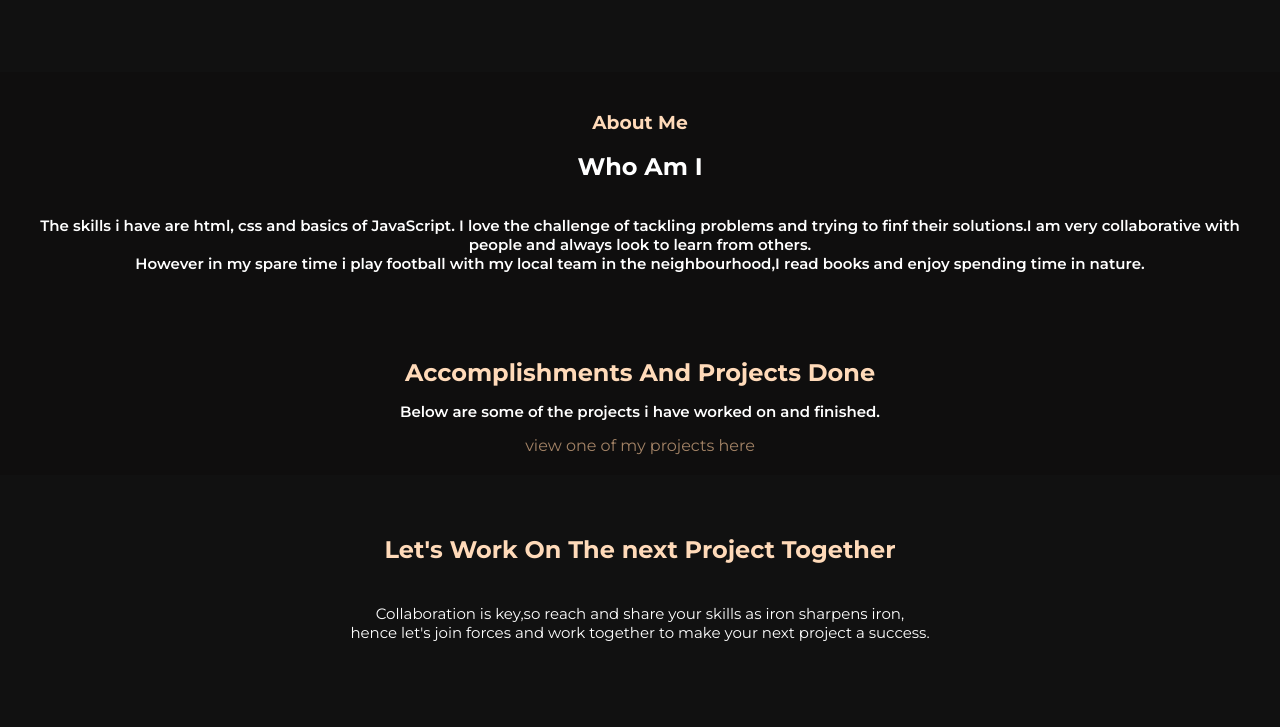
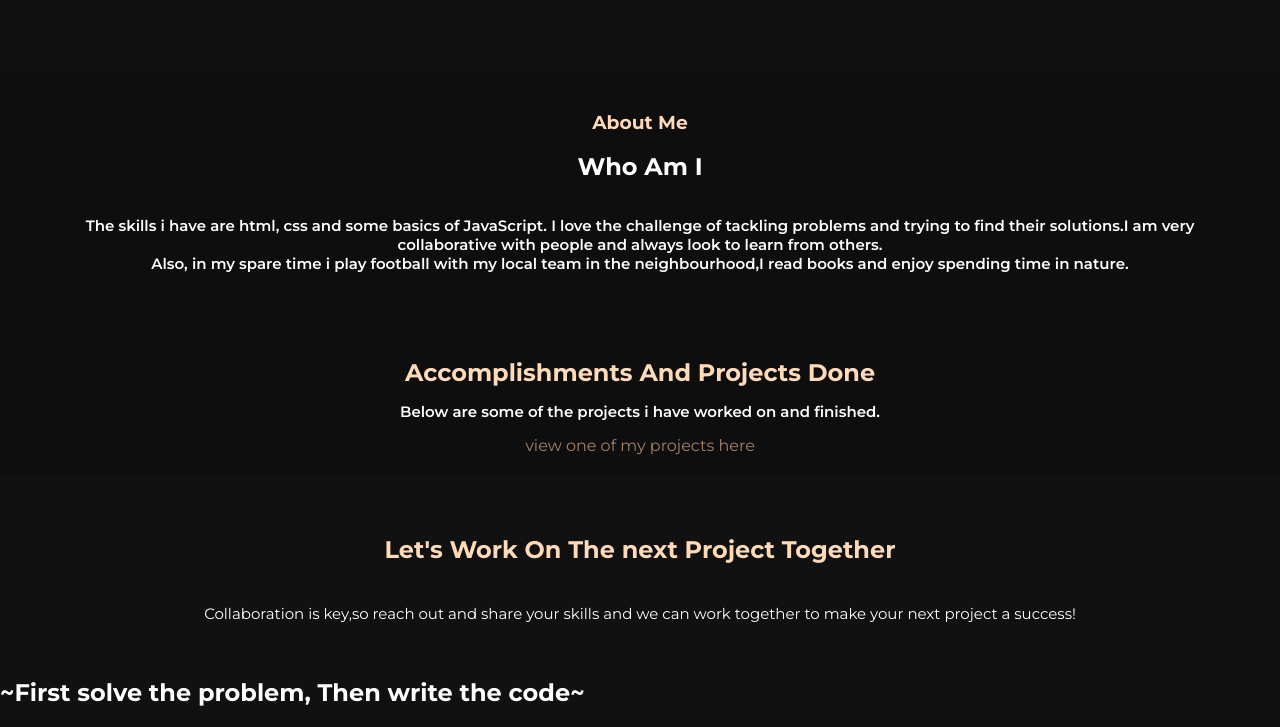
Before and after one commit to wise-munene/my_first_personal_website_project, a plain HTML site: page index.html in a window 1280 px wide. Shown: the part 654-1381 px from the top of the page. Before the commit the page ends 1351 px from the top, so only its background shows below. Drawn offline with nearby package versions, Linux system fonts and the light colour scheme.

Commit message:
Finished for now

```diff
--- a/index.html
+++ b/index.html
@@ -48,8 +48,8 @@
 <div class="about">
     <h3>About Me</h3>
     <h2>Who Am I</h2>
-<p> The skills i have are html, css and basics of JavaScript. I love the challenge of tackling problems and trying to finf their solutions.I am very collaborative with people and always look to learn from others.<br>
-    However in my spare time i play football with my local team in the neighbourhood,I read books and enjoy spending time in nature.</p>
+<p> The skills i have are html, css and some basics of JavaScript. I love the challenge of tackling problems and trying to find their solutions.I am very collaborative with people and always look to learn from others.<br>
+    Also, in my spare time i play football with my local team in the neighbourhood,I read books and enjoy spending time in nature.</p>
     </div>
 <div class="projects">
     <h2>Accomplishments And Projects Done</h2>
@@ -58,7 +58,7 @@
 </div>
 <div id="conclusion">
 <h2>Let's Work On The next Project Together</h2>
-<p>Collaboration is key,so reach and share your skills as iron sharpens iron,<br> hence let's join forces and work together to make your next project a success.</p>
+<p>Collaboration is key,so reach out and share your skills and we can work together to make your next project a success!</p>
 </div>
 <script src="script.js"></script>
 </body>
--- a/script.js
+++ b/script.js
@@ -1,4 +1,4 @@
 const h2 = document.createElement("h2");
-h2.textContent= ""
+h2.textContent= "~First solve the problem, Then write the code~"
 
 document.querySelector("body").appendChild(h2);
```
Also changed, not shown: 1 other file.
